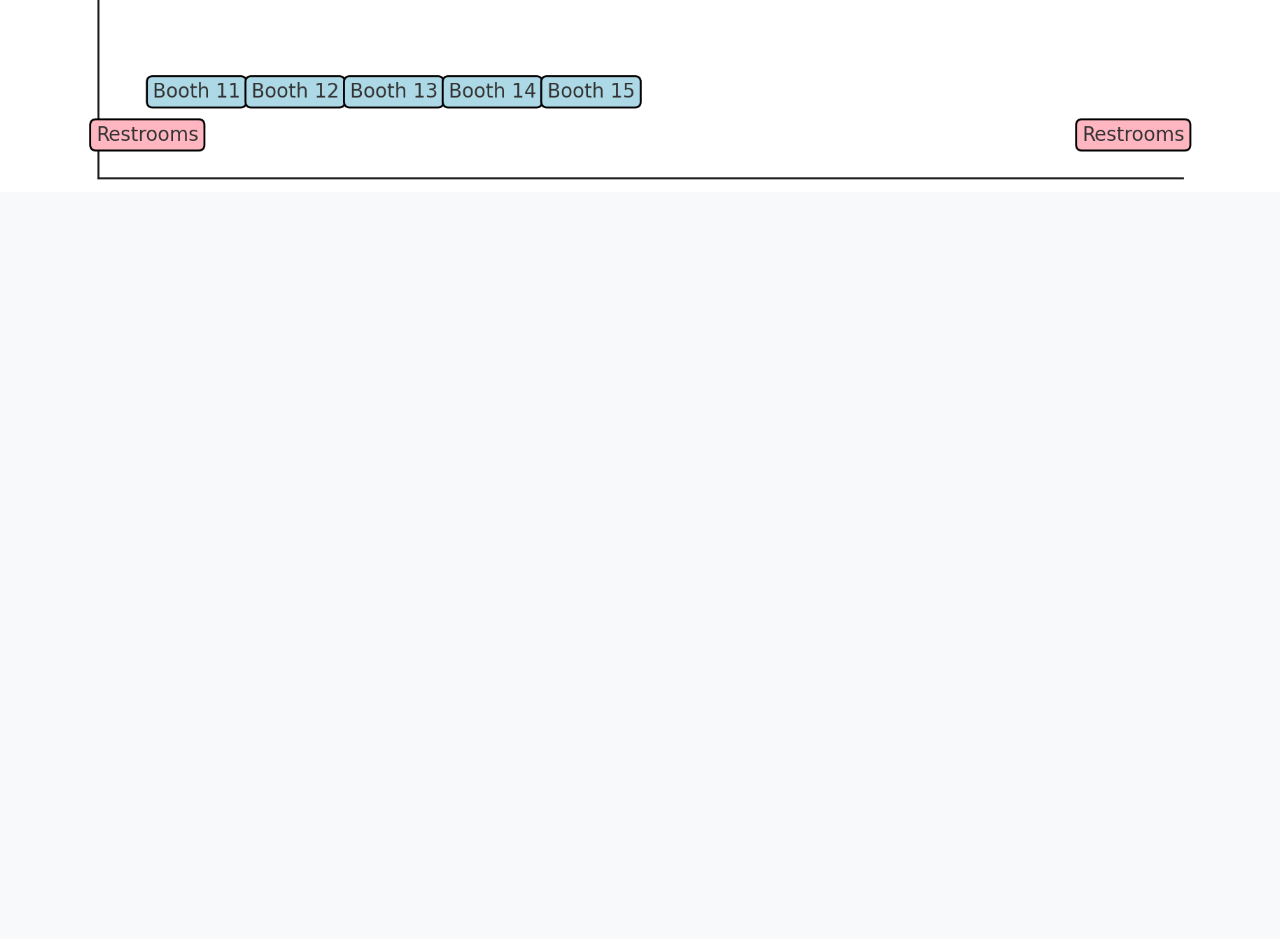
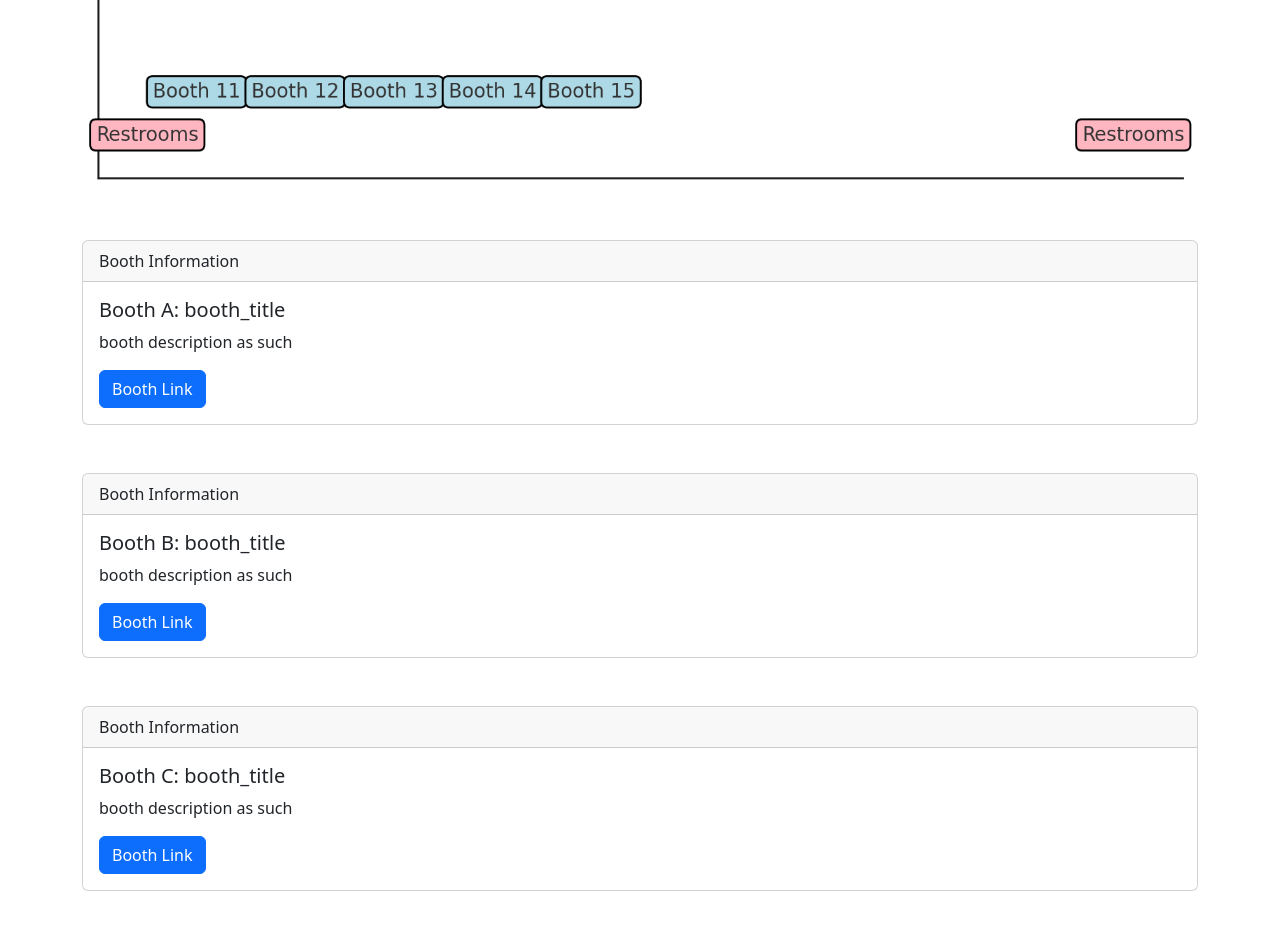
Before and after one commit to MingFei2001/proid-web-app, a Flask app: page / in a window 1280 px wide. Shown: the part 877-1816 px from the top of the page. Before the commit the page ends 1057 px from the top, so only its background shows below. Run offline with Flask 3, Linux system fonts and the light colour scheme; data that the repository does not hold is empty.

Commit message:
added new card in template

```diff
--- a/templates/index.html
+++ b/templates/index.html
@@ -24,6 +24,37 @@
 	<div class="container">
 		<h1 class="display-1 text-center">Carnival</h1>
 		<img src="{{ url_for('static', filename='media/map.png') }}" class="d-block w-100" alt="">
+
+		<div class="card my-5">
+			<div class="card-header">
+				Booth Information
+			</div>
+			<div class="card-body">
+				<h5 class="card-title">Booth A: booth_title</h5>
+				<p class="card-text">booth description as such</p>
+				<a href="#" class="btn btn-primary">Booth Link</a>
+			</div>
+		</div>
+		<div class="card my-5">
+			<div class="card-header">
+				Booth Information
+			</div>
+			<div class="card-body">
+				<h5 class="card-title">Booth B: booth_title</h5>
+				<p class="card-text">booth description as such</p>
+				<a href="#" class="btn btn-primary">Booth Link</a>
+			</div>
+		</div>
+		<div class="card my-5">
+			<div class="card-header">
+				Booth Information
+			</div>
+			<div class="card-body">
+				<h5 class="card-title">Booth C: booth_title</h5>
+				<p class="card-text">booth description as such</p>
+				<a href="#" class="btn btn-primary">Booth Link</a>
+			</div>
+		</div>
 	</div>
 
 </body>
```
Also changed, not shown: database.db.
